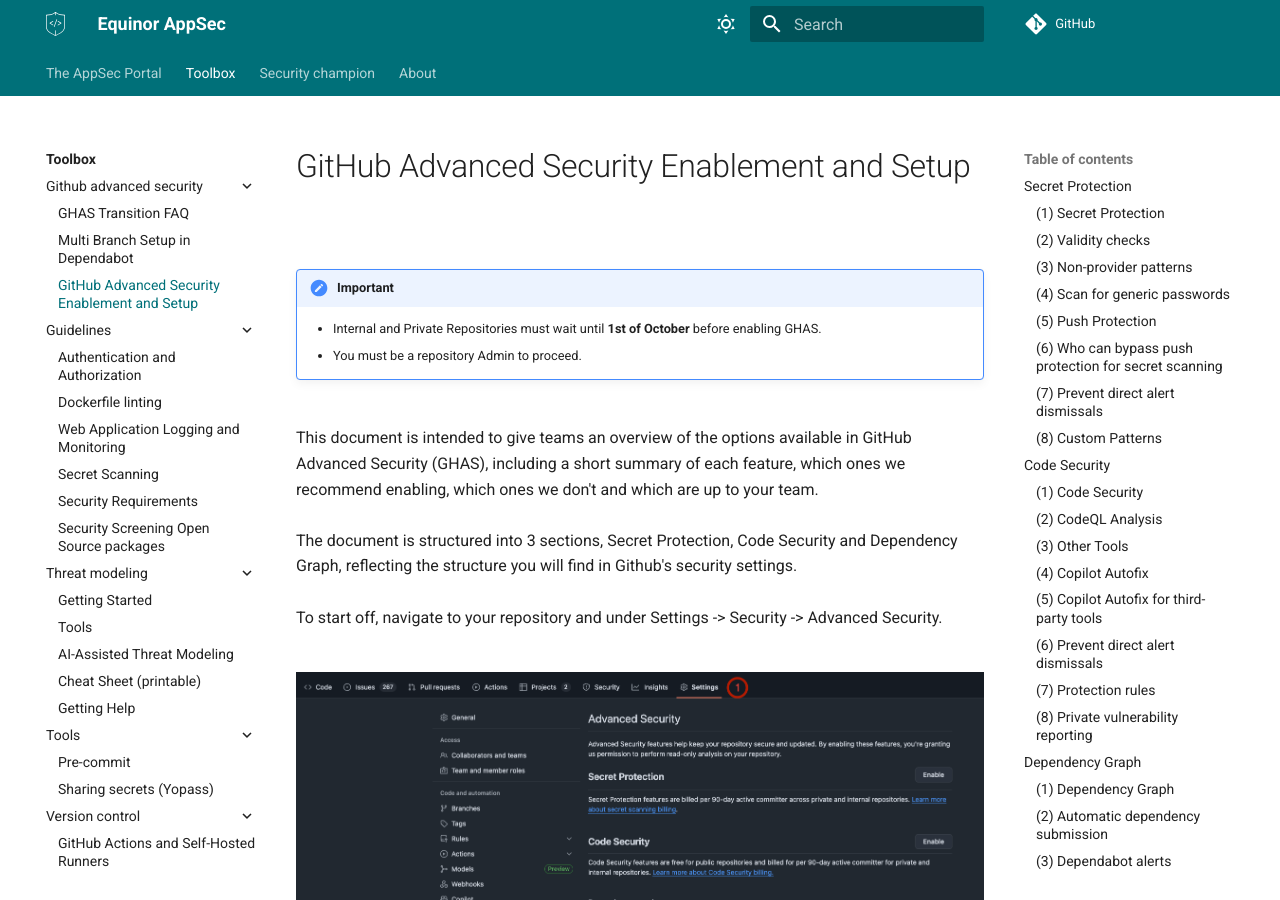
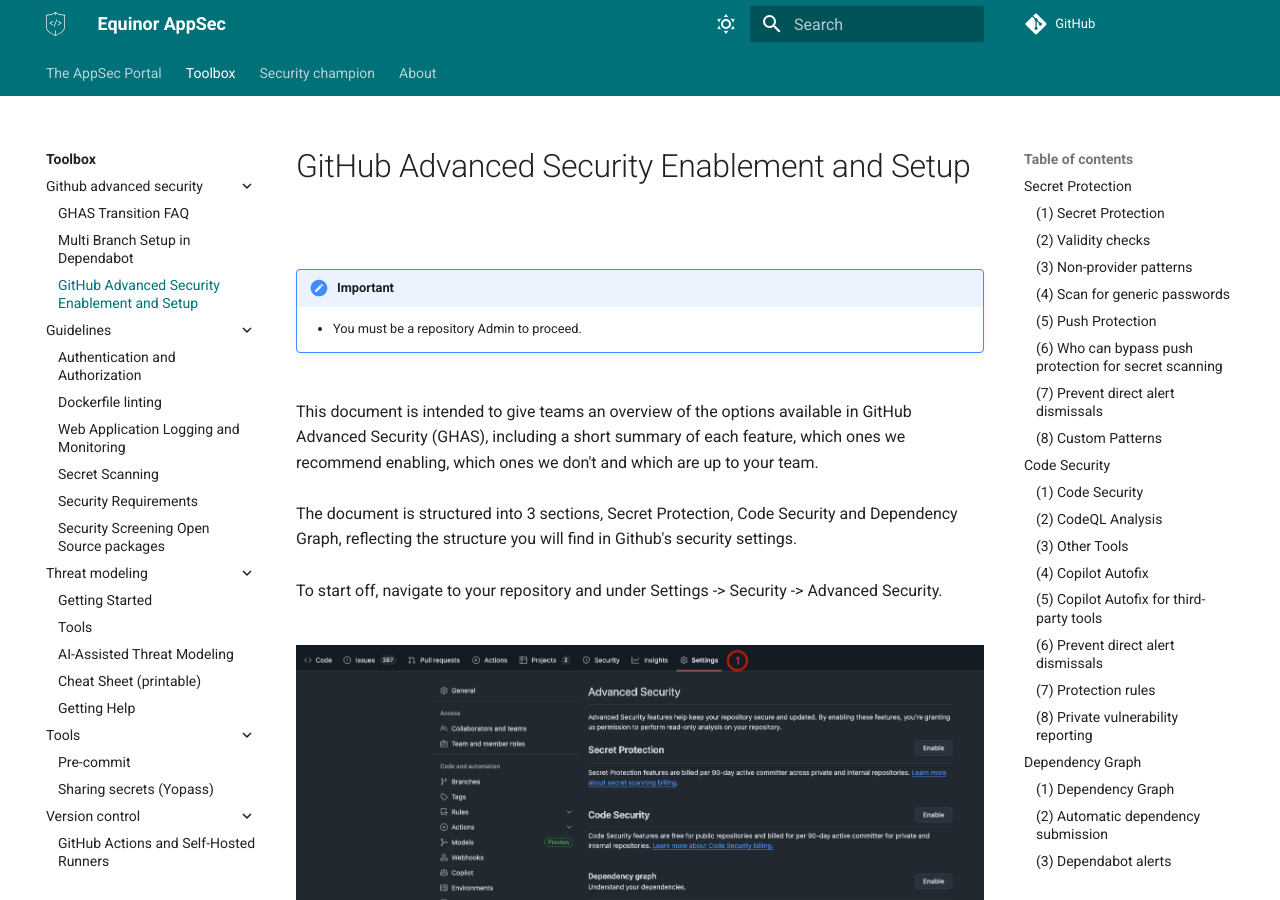
Before and after one commit to equinor/appsec, an MkDocs documentation site: the page built from docs/toolbox/github-advanced-security/setup.md, in a window 1280 px wide and 900 px high. Built offline with MkDocs 1.6.1 and Material for MkDocs 9.7.7, drawn with Linux system fonts in a browser that asks for light colours; some web fonts are replaced; comment, search, counter and statistics services are not loaded.

Commit message:
fix(docs): stale reference removed

```diff
--- a/docs/toolbox/github-advanced-security/setup.md
+++ b/docs/toolbox/github-advanced-security/setup.md
@@ -2,7 +2,6 @@
 # GitHub Advanced Security Enablement and Setup
 
 !!! important
-    - Internal and Private Repositories must wait until **1st of October** before enabling GHAS.
     - You must be a repository Admin to proceed.
 
 <br/>
```
